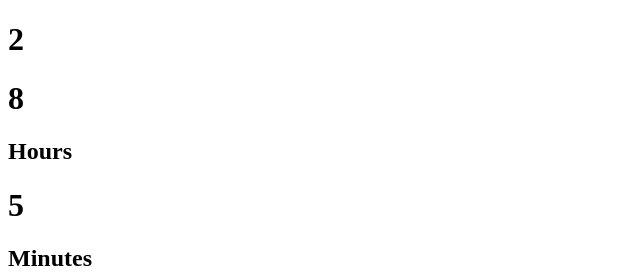
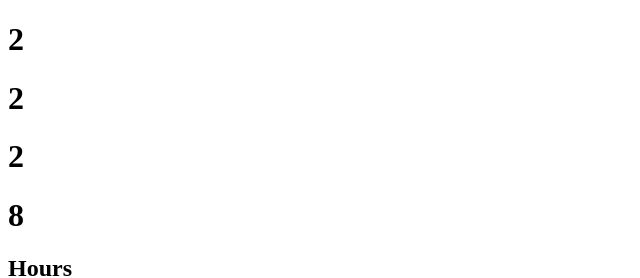
Before and after one commit to Divyanshi-Bansal/Digital_Clock, a plain HTML site: page index.html in a window 1280 px wide. Shown: the top 278 px of the page, without its empty margins (0-640 px from the left). Drawn offline with Linux system fonts and the light colour scheme.

Commit message:
change another 2 id name

```diff
--- a/index.html
+++ b/index.html
@@ -10,6 +10,16 @@
         <div class="date">
             <div class="day">
                 <h1 id="day">2</h1>
+            </div>
+        </div>
+        <div class="date">
+            <div class="month">
+                <h1 id="month">2</h1>
+            </div>
+        </div>
+        <div class="date">
+            <div class="year">
+                <h1 id="year">2</h1>
             </div>
         </div>
     </div>
```
